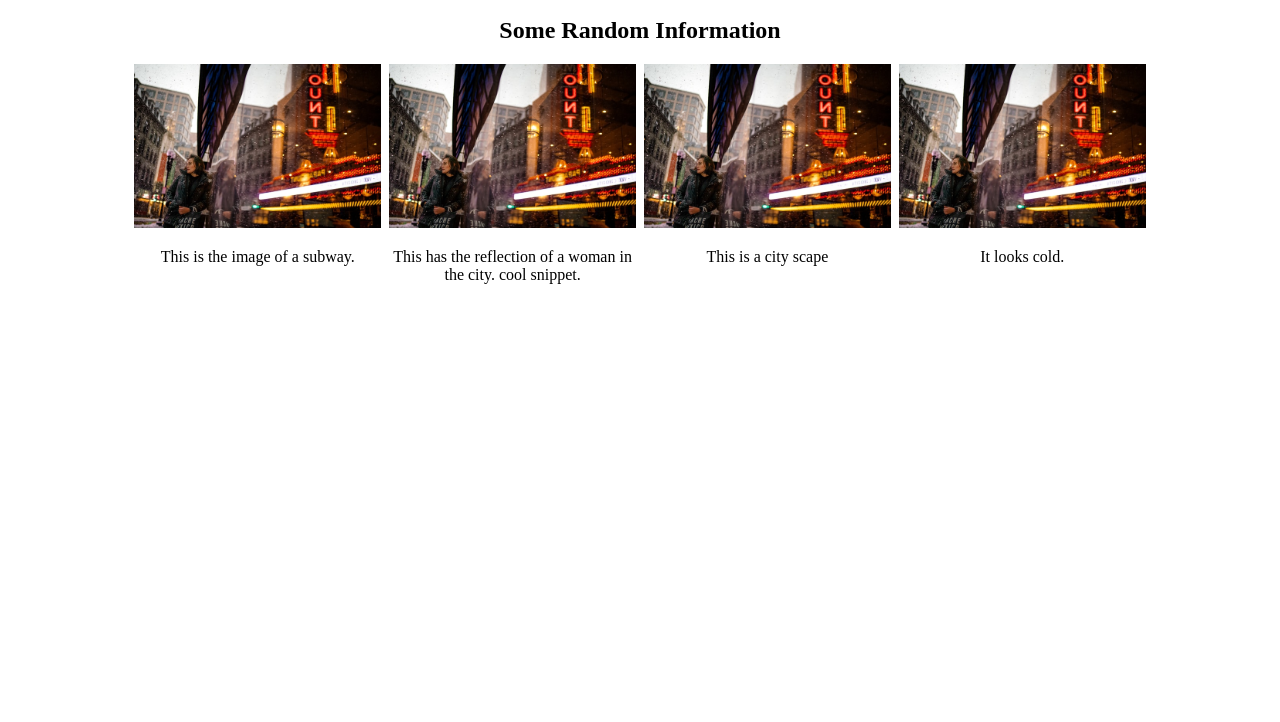
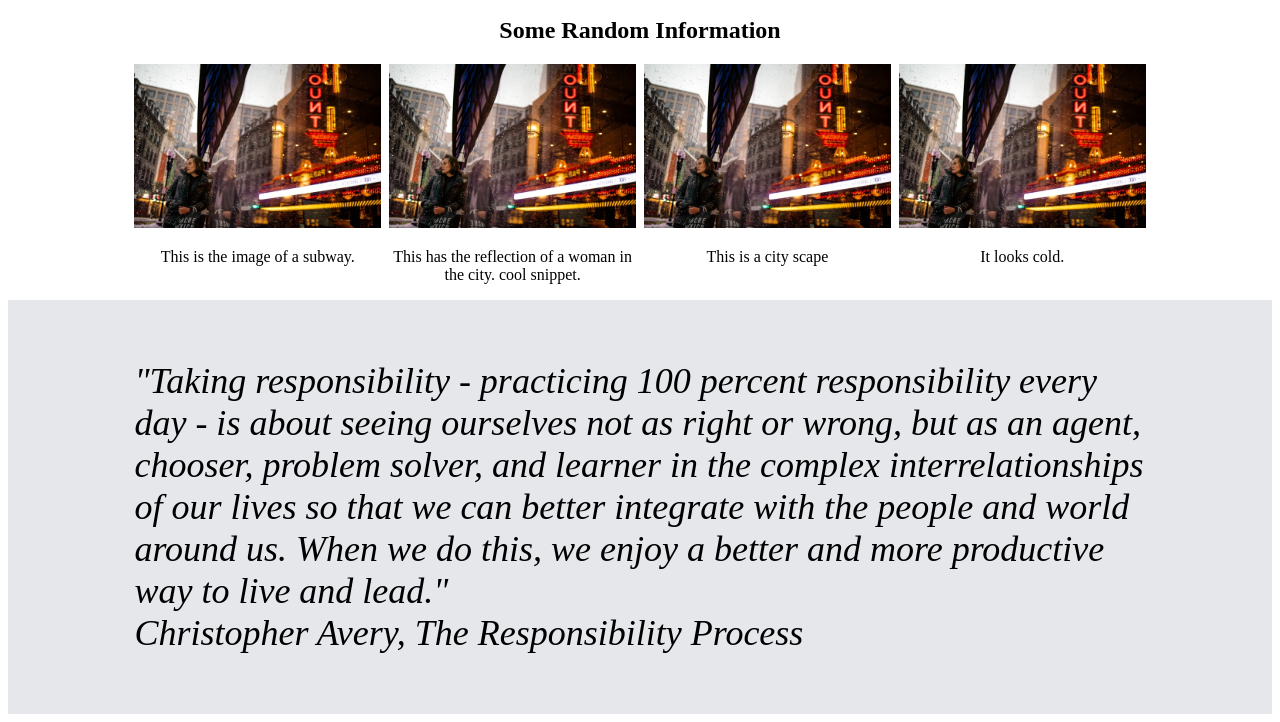
Before and after one commit to donwon91/firstproject, a plain HTML site: page index.html in a window 1280 px wide. Shown: the part 458-1180 px from the top of the page. Before the commit the page ends 800 px from the top, so only its background shows below. Drawn offline with Linux system fonts and the light colour scheme.

Commit message:
Added quote section, but it needs to be formatted correctly

```diff
--- a/index.html
+++ b/index.html
@@ -55,7 +55,14 @@
             </div>
         </div>
 
-            <div class="action"></div>
+            <div class="action">
+                <div class="quotediv"><cite class="quote">"Taking responsibility - practicing 100 percent responsibility every day
+                                     - is about seeing ourselves not as right or wrong, but as an agent, chooser,
+                                      problem solver, and learner in the complex interrelationships of our lives so
+                                      that we can better integrate with the people and world around us. When we do this,
+                                      we enjoy a better and more productive way to live and lead." <br>
+                                      Christopher Avery, The Responsibility Process </cite></div>
+            </div>
     </div>
 
 
--- a/style.css
+++ b/style.css
@@ -1,3 +1,29 @@
+.action{
+    display: flex;
+    justify-content: center;
+    align-items: center;
+    background-color: #E5E7EB;
+
+}
+
+.quotediv{
+    background-color: #E5E7EB;
+    width: 80%;
+    padding: 60px 0;
+
+
+}
+
+.quote{
+    font-style: italic;
+    font-size: 36px;
+
+
+}
+
+
+/* Below is Gallery styling */
+
 .galleryholder{
     display: flex;
     justify-content: center;
@@ -6,10 +32,6 @@
 .gimage{
     height: auto;
     width: 100%;
-}
-
-.action{
-    background-color: #3882F6;
 }
 
 h2{
```
